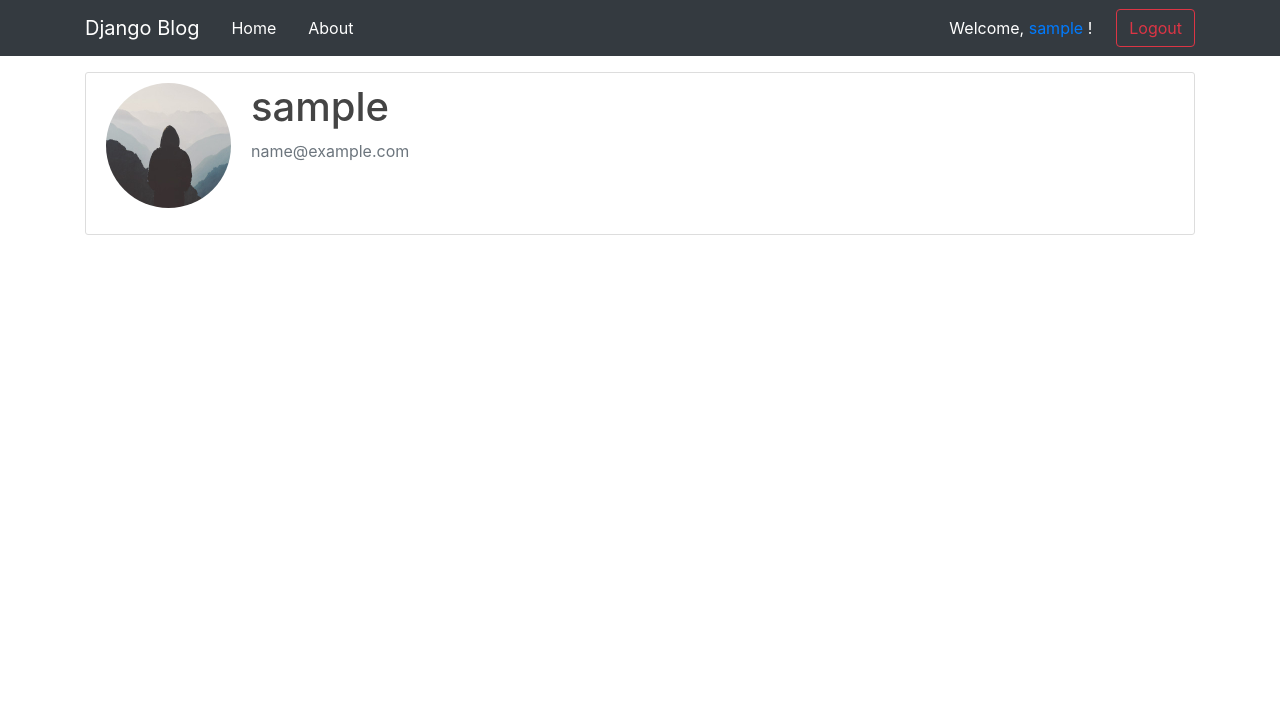
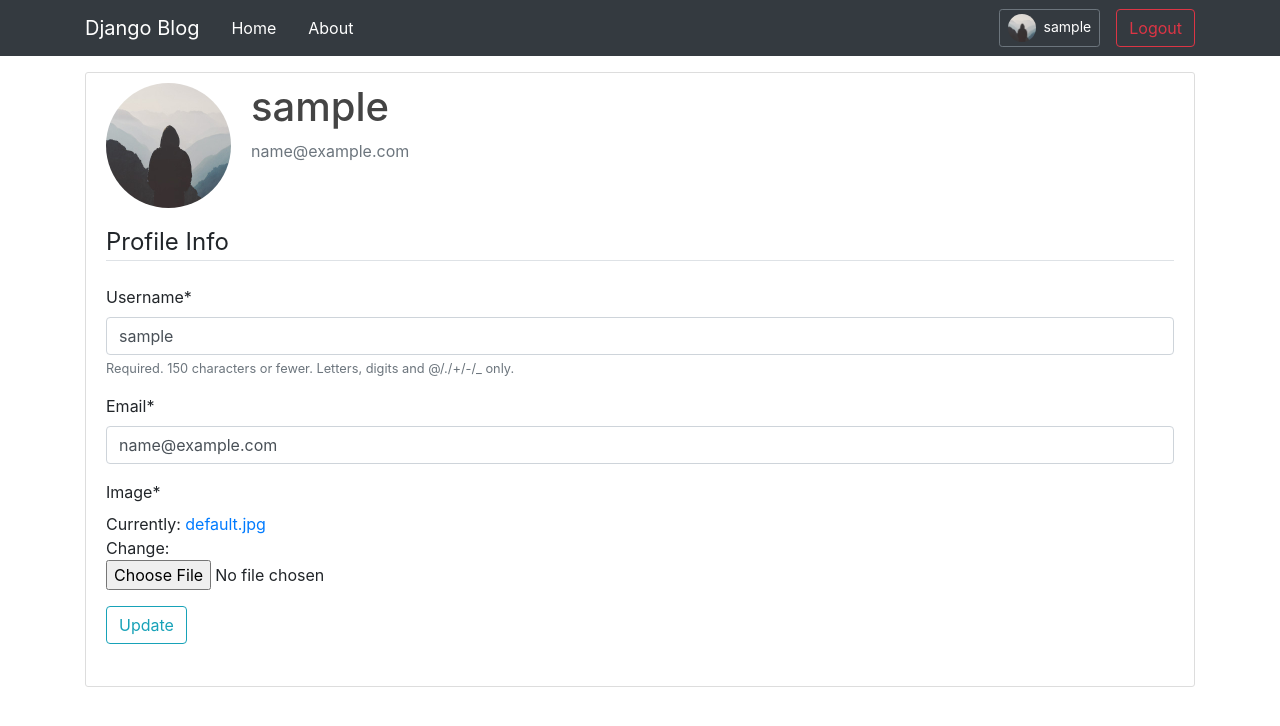
Before and after one commit to zsomborvermes/django-blog, a Django app: page /profile/ in a window 1280 px wide. Shown: the top 726 px of the page. Run offline with Django 3.2, Linux system fonts and the light colour scheme; the visitor is signed in with stand-in values (Sample User, id 1); some libraries are stand-ins or nearby versions.

Commit message:
feat(blog_app): update profile and profile picture and small ui changes

```diff
--- a/blog/blog_app/static/blog_app/main.css
+++ b/blog/blog_app/static/blog_app/main.css
@@ -79,6 +79,11 @@ a.article-title:hover {
   margin-bottom: 16px;
 }
 
+.nav-img {
+  height: 28px;
+  width: 28px;
+}
+
 .account-heading {
   font-size: 2.5rem;
 }
--- a/blog/blog_app/templates/blog_app/base.html
+++ b/blog/blog_app/templates/blog_app/base.html
@@ -23,8 +23,8 @@
       <a class="nav-link text-white" href="{% url 'blog-home' %}">Home <span class="sr-only">(current)</span></a>
       <a class="nav-link text-white" href="{% url 'blog-about' %}">About</a>
       {% if user.is_authenticated %}
-      <medium class="text-white ml-auto">Welcome, <a href="{% url 'profile' %}">{{user.username}}</a> !</medium>
-      <a class="btn btn-outline-danger ml-4" href="{% url 'logout' %}">Logout</a>
+      <a class="ml-auto btn btn-sm btn-outline-secondary text-white" href="{% url 'profile' %}"><img class="rounded-circle nav-img mr-2" src="{{ user.profile.image.url }}">{{user.username}}</a>
+      <a class="btn btn btn-outline-danger ml-3" href="{% url 'logout' %}">Logout</a>
       {% else %}
       <a class="btn btn-outline-success ml-auto" href="{% url 'login' %}">Login</a>
       <a class="btn btn-outline-secondary ml-2" href="{% url 'register' %}">Register</a>
--- a/blog/users/forms.py
+++ b/blog/users/forms.py
@@ -1,15 +1,34 @@
 from django import forms
 from django.contrib.auth.models import User
 from django.contrib.auth.forms import UserCreationForm
+from .models import Profile
+
 
 class UserRegisterForm(UserCreationForm):
-  email = forms.EmailField()
+    email = forms.EmailField()
 
-  class Meta:
-    model = User
-    fields = [
-      'username',
-      'email',
-      'password1',
-      'password2'
-    ]
+    class Meta:
+        model = User
+        fields = [
+            'username',
+            'email',
+            'password1',
+            'password2'
+        ]
+
+
+class UserUpdateForm(forms.ModelForm):
+    email = forms.EmailField()
+
+    class Meta:
+        model = User
+        fields = [
+            'username',
+            'email'
+        ]
+
+
+class ProfileUpdateForm(forms.ModelForm):
+    class Meta():
+        model = Profile
+        fields = ['image']
--- a/blog/users/models.py
+++ b/blog/users/models.py
@@ -1,10 +1,22 @@
 from django.db import models
 from django.contrib.auth.models import User
+from PIL import Image
 
 
 class Profile(models.Model):
     user = models.OneToOneField(User, on_delete=models.CASCADE)
-    image = models.ImageField(default='default.jpg', upload_to='users/profile_pics')
+    image = models.ImageField(default='default.jpg',
+                              upload_to='users/profile_pics')
 
     def __str__(self):
-      return f'{self.user.username} Profile'
+        return f'{self.user.username} Profile'
+
+    def save(self):
+        super().save()
+
+        img = Image.open(self.image.path)
+
+        if img.height > 300 or img.width > 300:
+            output_size = (300, 300)
+            img.thumbnail(output_size)
+            img.save(self.image.path)
--- a/blog/users/templates/users/profile.html
+++ b/blog/users/templates/users/profile.html
@@ -10,5 +10,16 @@
       <p class="text-secondary">{{ user.email }}</p>
     </div>
   </div>
+  <form method="POST" enctype="multipart/form-data">
+    {% csrf_token %}
+    <fieldset class="form-group">
+      <legend class="border-bottom mb-4">Profile Info</legend>
+      {{ u_form|crispy }}
+      {{ p_form|crispy }}
+      <div class="form-group">
+        <button class="btn btn-outline-info" type="submit">Update</button>
+      </div>
+    </fieldset>
+  </form>
 </div>
 {% endblock %}
--- a/blog/users/views.py
+++ b/blog/users/views.py
@@ -1,6 +1,6 @@
 from django.shortcuts import render, redirect
 from django.contrib import messages
-from .forms import UserRegisterForm
+from .forms import UserRegisterForm, UserUpdateForm, ProfileUpdateForm
 from django.contrib.auth.decorators import login_required
 
 
@@ -21,4 +21,21 @@ def register(request):
 
 @login_required
 def profile(request):
-    return render(request, 'users/profile.html')
+    if request.method == 'POST':
+        u_form = UserUpdateForm(request.POST, instance=request.user)
+        p_form = ProfileUpdateForm(
+            request.POST, request.FILES, instance=request.user.profile)
+        if u_form.is_valid() and p_form.is_valid():
+            u_form.save()
+            p_form.save()
+            messages.success(request, f'Your account has been updated!')
+            return redirect('profile')
+    else:
+        u_form = UserUpdateForm(instance=request.user)
+        p_form = ProfileUpdateForm(instance=request.user.profile)
+
+    context = {
+        'u_form': u_form,
+        'p_form': p_form
+    }
+    return render(request, 'users/profile.html', context)
```
Also changed, not shown: blog/blog_app/templates/blog_app/home.html (+15 -12 lines), blog/media/users/profile_pics/IMG_2670.jpg (added), blog/media/users/profile_pics/IMG_2670_otH1xDa.jpg (added), blog/media/users/profile_pics/IMG_2861.jpg, blog/media/users/profile_pics/Zsombor_Vermes.jpg (added).
